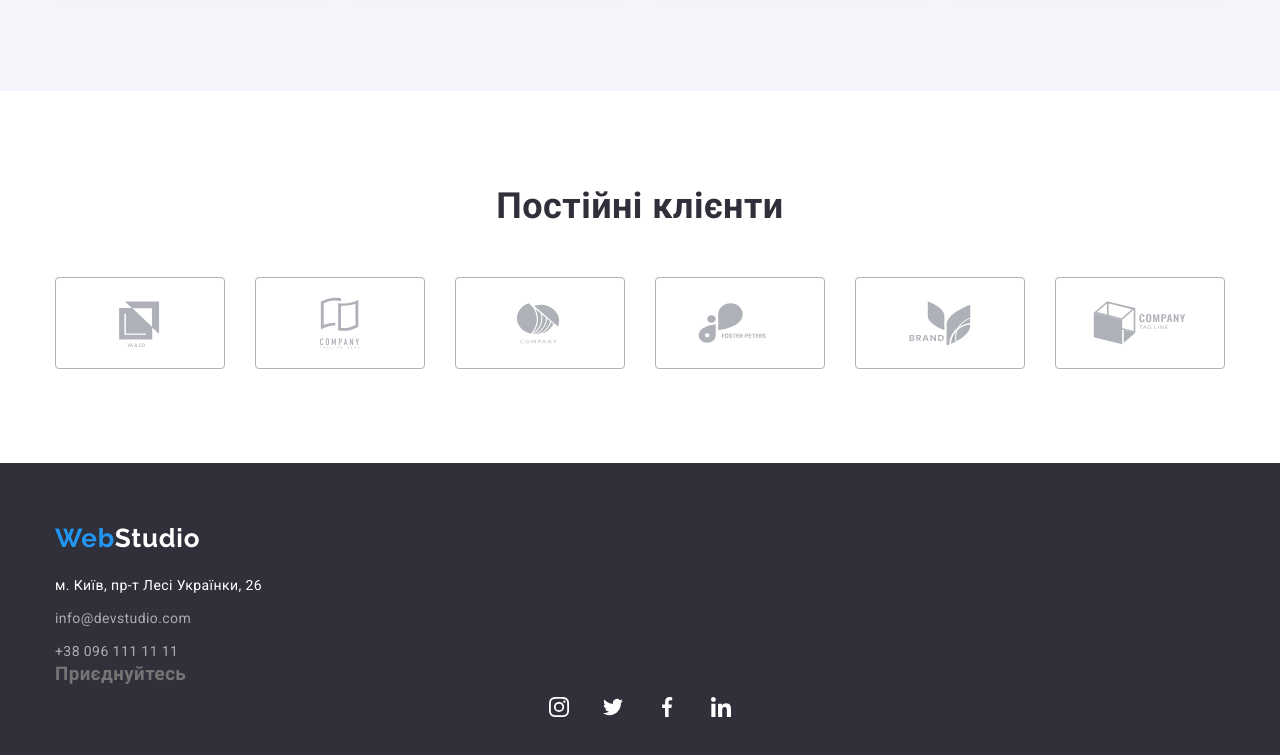
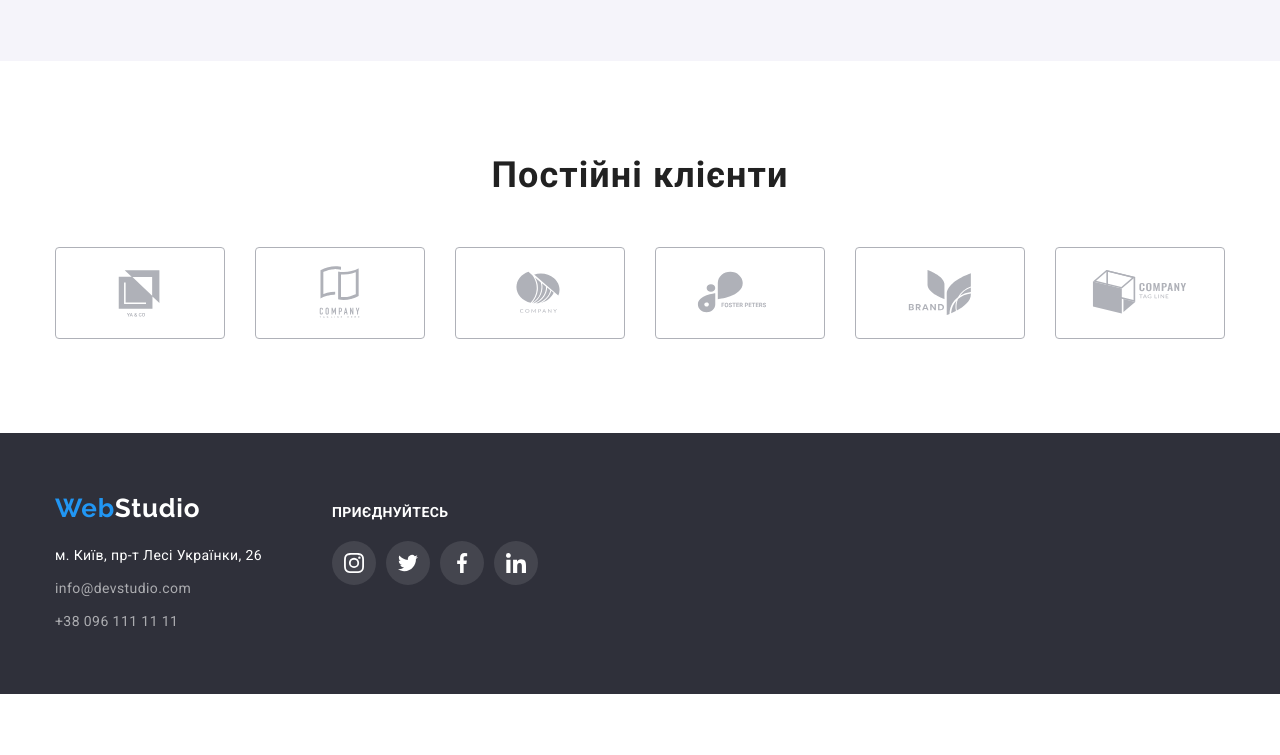
Before and after one commit to VasylBaiur/goit-markup-hw-04, a plain HTML site: page index.html in a window 1280 px wide. Shown: the part 2258-3013 px from the top of the page. After the commit the page ends 2952 px from the top, so only its background shows below. Drawn offline with nearby package versions, Linux system fonts and the light colour scheme.

Commit message:
change portfolio and footer

```diff
--- a/css/ctyles.css
+++ b/css/ctyles.css
@@ -153,6 +153,14 @@ body {
   line-height: 1.14;
   letter-spacing: 0.02em;
 }
+.contacts-nav.link{
+  display: flex;
+  align-items: center;
+  justify-content: center;
+  padding-top: 32px;
+  padding-bottom: 32px;
+  color: var(--primary-text-color);
+}
 
 .site-nav .link:focus,
 .site-nav .link:hover,
@@ -235,12 +243,13 @@ body {
 }
 .features-icons {
   display: flex;
-  padding: 25px, 102.34px;
   justify-content: center;
   align-items: center;
   background-color: var(--secondaty-bg-color);
   border-radius: 4px;
   margin-bottom: 30px;
+  width: 270px;
+  height: 120px;
 }
 .features-item {
   flex-basis: calc((100% - 90px) / 4);
@@ -345,47 +354,59 @@ body {
   background-color: var(--primary-accent-color);
   fill: #ffffff;
 }
-.clients-title{
+/* =======clients======= */
+.clients-title {
+  font-weight: 700;
+  font-size: 36px;
+  line-height: 1.16;
   text-align: center;
-  font-family: var(--title-text-color);
-  font-size: 36px;
-  line-height: 1.17;
-  color: var(--primary-dark-color);
+  letter-spacing: 0.03em;
+  color: var(--title-text-color);
   margin-bottom: 50px;
 }
-.clients-logo{
-  fill: #afb1b8;
-}
-.clients-list{
+
+.clients-logo {
   display: flex;
+  align-items: center;
+  justify-content: center;
   gap: 30px;
 }
-.clients-item{
+.client-logo-item {
+  display: flex;
+  align-items: center;
   justify-content: center;
-  align-items: center;
-
-}
-.clients-link{
-  display: flex;
   width: 170px;
   height: 92px;
-  padding: 16px 32px;
   border: 1px solid #AFB1B8;
-  border-radius: 4px;
+  border-radius: 4px
 }
-.clients-link:hover,
-.clients-link:focus{
+
+.client.link {
+  display: flex;
+  align-items: center;
+  justify-content: center;
+  width: 100%;
+  height: 100%;
+  color: #AFB1B8;
+  fill: currentColor;
+}
+.client-logo-item:hover,
+.client-logo-item:focus {
+  border-color: var(--primary-accent-color);
+}
+
+.client.link:hover,
+.client.link:focus {
   fill: var(--primary-accent-color);
 }
-.clients-link:hover{
-  border-color: var(--primary-accent-color)
-}
-.clients-logo{
-  width: 106px;
-  height: 60px;
-}
+
+
+
 /* =======footer======= */
 
+.footer-navigation{
+  margin-right: 70px;
+}
 .logo.footer {
   display: block;
   margin-right: auto;
@@ -432,15 +453,25 @@ body {
 .adress-nav-list .link:focus {
   color: var(--primary-accent-color);
 }
+.footer-suptitle {
+  margin-bottom: 20px;
+  font-family: var(--primary-font);
+  font-weight: 700;
+  font-size: 14px;
+  line-height: 1.14;
+  letter-spacing: 0.03em;
+  text-transform: uppercase;
+  color: var(--primary-bg-color);
+
+}
 .social-list-icon-footer{
   width: 20px;
   height: 20px;
 }
+
 .social-list-footer{
   display: flex;
-  justify-content: center;
   column-gap: 10px;
-  padding-bottom: 30px;
 }
 .social-list-link-footer {
   display: flex;
@@ -448,15 +479,20 @@ body {
   justify-content: center;
   width: 44px;
   height: 44px;
+  padding: 12px;
+  fill: var(--primary-bg-color);
+  background: rgba(255, 255, 255, 0.1);
   border-radius: 50%;
-  fill: #ffffff;
 }
 .social-list-link-footer:hover,
 .social-list-link-footer:focus{
   background-color: var(--primary-accent-color);
   fill: #ffffff;
 }
-
+.page-footer-container{
+  display: flex;
+  align-items: baseline;
+}
 /*=========Portfolio========  */
 .portfolio.title {
   margin-bottom: 4px;
@@ -498,7 +534,17 @@ body {
     0px 2px 2px rgba(0, 0, 0, 0.12);
   cursor: pointer;
 }
-
+.work-content.link {
+  display: block;
+  width: 294px;
+  width: 370px;
+}
+.work-content.link:hover,
+.work-content.link:focus {
+  box-shadow: 0px 1px 1px rgba(0, 0, 0, 0.12),
+      0px 4px 4px rgba(0, 0, 0, 0.06),
+      1px 4px 6px rgba(0, 0, 0, 0.16);
+}
 .works-content {
   flex-wrap: wrap;
   gap: 30px;
--- a/index.html
+++ b/index.html
@@ -267,49 +267,49 @@
                 </ul>
             </div>
         </section>
-        <section class="section">
+        <section class="clients section">
             <div class="container">
               <h2 class="clients-title">Постійні клієнти</h2>
-                <ul class="clients-list">
-                    <li class="clients-item list">
-                        <a href="" class="clients-link">
-                            <svg class="clients-logo">
-                                <use class="logo-img" href="./images/icons.svg#icon-yago-item"></use>
+              <ul class="clients-logo list">
+                <li class="client-logo-item">
+                  <a class="client link" href="#">
+                    <svg width="106" height="60" class="client-link-icon">
+                      <use href="./images/icons.svg#icon-yago-item"></use>
                     </svg>
                   </a>
                 </li>
-                    <li class="clients-item list">
-                        <a href="" class="clients-link">
-                            <svg class="clients-logo">
-                                <use class="logo-img" href="./images/icons.svg#icon-company-tagline-item"></use>
+                <li class="client-logo-item">
+                  <a class="client link" href="#">
+                    <svg width="106" height="60" class="client-link-icon">
+                      <use href="./images/icons.svg#icon-company-tagline-item"></use>
                     </svg>
                   </a>
                 </li>
-                    <li class="clients-item list">
-                        <a href="" class="clients-link">
-                            <svg class="clients-logo">
-                                <use class="logo-img" href="./images/icons.svg#icon-company-item"></use>
+                <li class="client-logo-item">
+                  <a class="client link" href="#">
+                    <svg width="106" height="60" class="client-link-icon">
+                      <use href="./images/icons.svg#icon-company-item"></use>
                     </svg>
                   </a>
                 </li>
-                    <li class="clients-item list">
-                        <a href="" class="clients-link">
-                            <svg class="clients-logo">
-                                <use class="logo-img" href="./images/icons.svg#icon-foster-item"></use>
+                <li class="client-logo-item">
+                  <a class="client link" href="#">
+                    <svg width="106" height="60" class="client-link-icon">
+                      <use href="./images/icons.svg#icon-foster-item"></use>
                     </svg>
                   </a>
                 </li>
-                    <li class="clients-item list">
-                        <a href="" class="clients-link">
-                            <svg class="clients-logo">
-                                <use class="logo-img" href="./images/icons.svg#icon-brand-item"></use>
+                <li class="client-logo-item">
+                  <a class="client link" href="#">
+                    <svg width="106" height="60" class="client-link-icon">
+                      <use href="./images/icons.svg#icon-brand-item""></use>
                     </svg>
                   </a>
                 </li>
-                    <li class="clients-item list">
-                        <a href="" class="clients-link">
-                            <svg class="clients-logo">
-                                <use class="logo-img" href="./images/icons.svg#icon-company-tag-item"></use>
+                <li class="client-logo-item">
+                  <a class="client link" href="#">
+                    <svg width="106" height="60" class="client-link-icon">
+                      <use href="./images/icons.svg#icon-company-tag-item"></use>
                     </svg>
                   </a>
                 </li>
@@ -319,7 +319,8 @@
         </main>
 
     <footer class="footer-section">
-        <div class="container">
+        <div class="page-footer-container container">
+            <div class="footer-navigation">
             <div class="logo footer">
                 <a href="./index.html" class="logo">
                     <span class="logo blue">Web</span><span class="logo white">Studio</span></a>
@@ -337,8 +338,10 @@
                         <a class="link" href="tel:+380961111111">+38 096 111 11 11</a>
                     </li>
                 </ul>
+            </div>
             </address>
-            <h3>Приєднуйтесь</h3>
+            <div class="social-thumb">
+            <h3 class="footer-suptitle">Приєднуйтесь</h3>
             <ul class="social-list-footer">
                 <li class="social-item-footer list">
                     <a href="https://www.instagram.com/" class="social-list-link-footer">
@@ -370,6 +373,7 @@
                 </li>
             </ul>
             </div>
+        </div>
     </footer>
 </body>
 
```
Also changed, not shown: portfolio.html (+62 -3 lines). Lines whose indentation alone changed are shown as unchanged.
